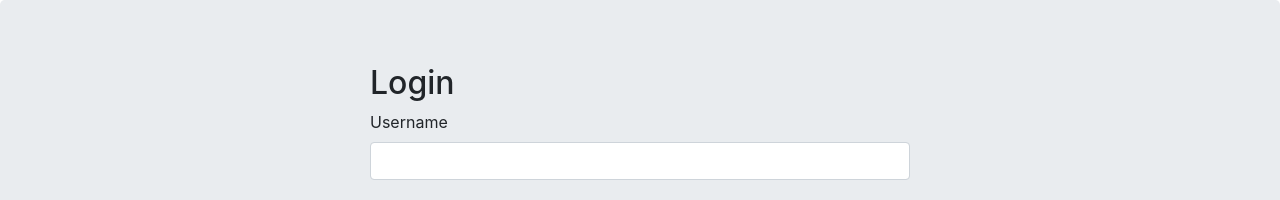
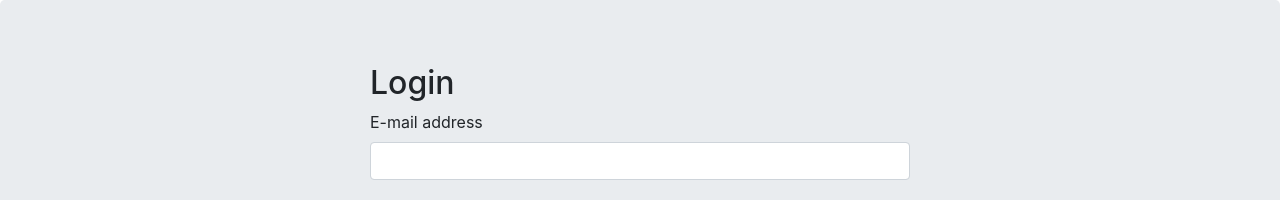
Before and after one commit to ZigZag48/QuizApp, a Vue app in the folder webapp/: page /login in a window 1280 px wide. Shown: the top 200 px of the page. Built offline with nearby package versions, Linux system fonts and the light colour scheme.

Commit message:
Input field name update

```diff
--- a/webapp/src/login/LoginPage.vue
+++ b/webapp/src/login/LoginPage.vue
@@ -3,16 +3,16 @@
     <h2>Login</h2>
     <form @submit.prevent="loginBut">
       <div class="form-group">
-        <label for="username">Username</label>
+        <label for="emailaddress">E-mail address</label>
         <input
           type="text"
-          v-model="username"
-          name="username"
+          v-model="emailaddress"
+          name="emailaddress"
           class="form-control"
-          :class="{ 'is-invalid': submitted && !username }"
+          :class="{ 'is-invalid': submitted && !emailaddress }"
         />
-        <div v-show="submitted && !username" class="invalid-feedback">
-          Username is required
+        <div v-show="submitted && !emailaddress" class="invalid-feedback">
+          E-mail address is required
         </div>
       </div>
       <div class="form-group">
@@ -50,7 +50,7 @@ import "@firebase/auth";
 export default {
   data() {
     return {
-      username: "",
+      emailaddress: "",
       password: "",
       submitted: false,
     };
@@ -66,15 +66,15 @@ export default {
     ...mapActions("account", ["login", "logout"]),
     handleSubmit(e) {
       this.submitted = true;
-      const { username, password } = this;
-      if (username && password) {
-        this.login({ username, password });
+      const { emailaddress, password } = this;
+      if (emailaddress && password) {
+        this.login({ emailaddress, password });
       }
     },
     loginBut() {
       firebase
         .auth()
-        .signInWithEmailAndPassword(this.username, this.password)
+        .signInWithEmailAndPassword(this.emailaddress, this.password)
         .then((data) => {
           console.log(data);
           //this.$router.replace({ name: "secret" });
```
